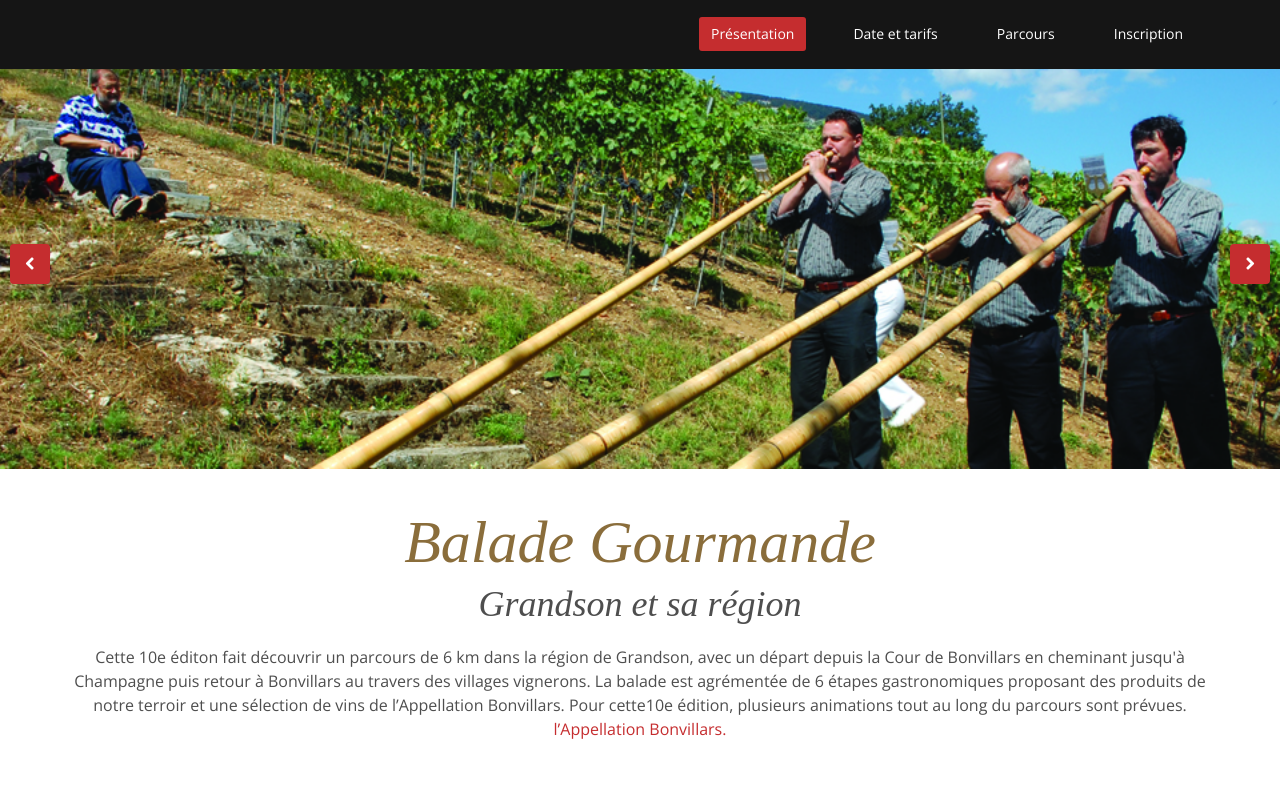
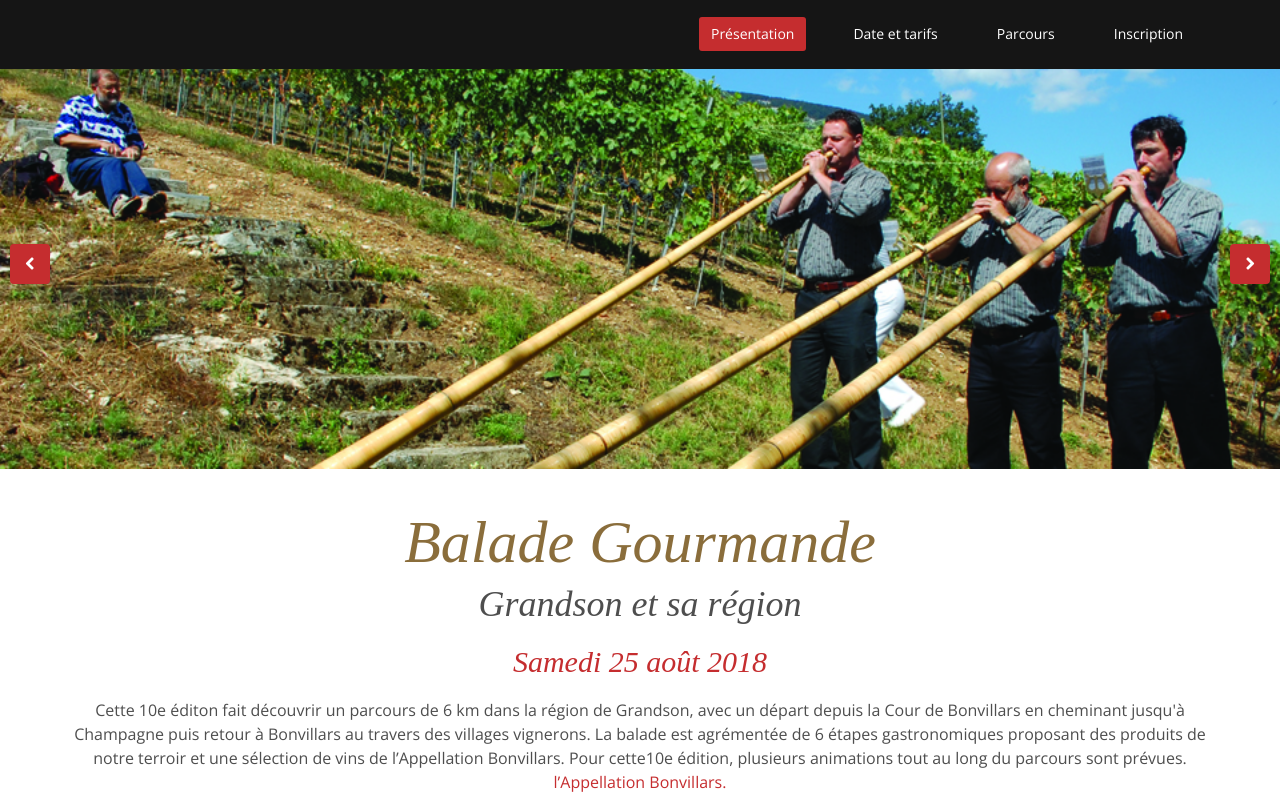
Before and after one commit to florentplomb/BaladeSite, a website: page public/index.html in a window 1280 px wide. Shown: the top 798 px of the page. Drawn offline with nearby package versions, Linux system fonts and the light colour scheme.

Commit message:
add title

```diff
--- a/public/index.html
+++ b/public/index.html
@@ -88,6 +88,9 @@
             <div class="center wow fadeInDown" style="padding-bottom: 20px;">
                 <h1 class="animation animated-item-1">Balade Gourmande</h1>
                 <h2 class="animation animated-item-2">Grandson et sa région</h2>
+                <h2 style="color: #c52d2f; font-size: 30px;">Samedi 25 août 2018</h2>
+
+
 
                 <p class="lead">Cette 10e éditon fait découvrir un parcours de 6 km dans la région de Grandson, avec un départ depuis la Cour de Bonvillars en cheminant jusqu'à Champagne puis retour à Bonvillars au travers des villages vignerons. La balade est agrémentée de 6 étapes gastronomiques proposant des produits de notre terroir et une sélection de vins de l’Appellation Bonvillars. Pour cette10e édition, plusieurs animations tout au long du parcours sont prévues.
 
```
Also changed, not shown: README.md, 2 other files.
